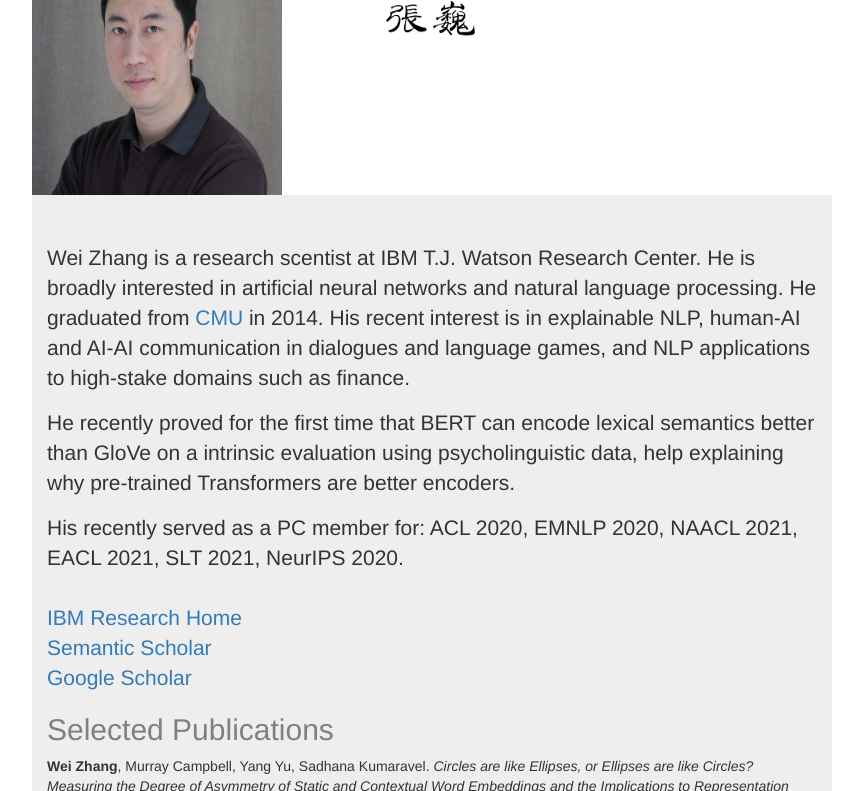
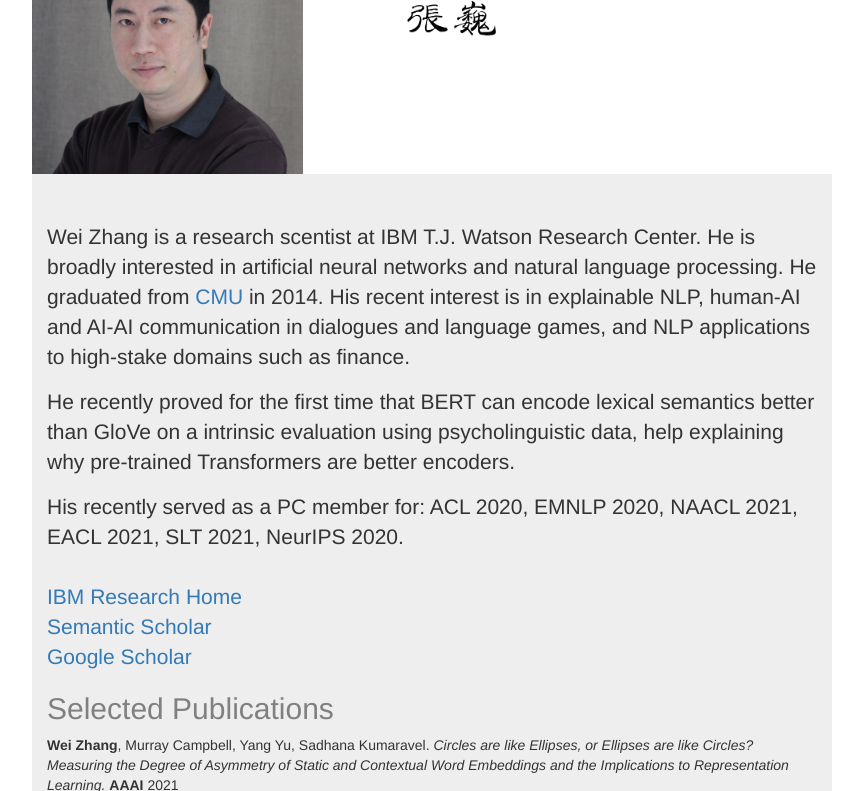
Before and after one commit to weizh/weizh.github.io, a plain HTML site: page index.html in a window 1280 px wide. Shown: the part 164-955 px from the top of the page, without its empty margins (208-1071 px from the left). Drawn offline with nearby package versions, Linux system fonts and the light colour scheme.

Commit message:
change frame size

```diff
--- a/index.html
+++ b/index.html
@@ -75,7 +75,7 @@ li.dropdown {
 		<table>
 			<tr>
 				<td valign="top">
-					<img src="portrait-small.jpg" width="250" height="271" />
+					<img src="portrait-small.jpg" width="271" height="250" />
 				</td>
 				<td>
 					<p>&nbsp;&nbsp;&nbsp;&nbsp;</p>
```
